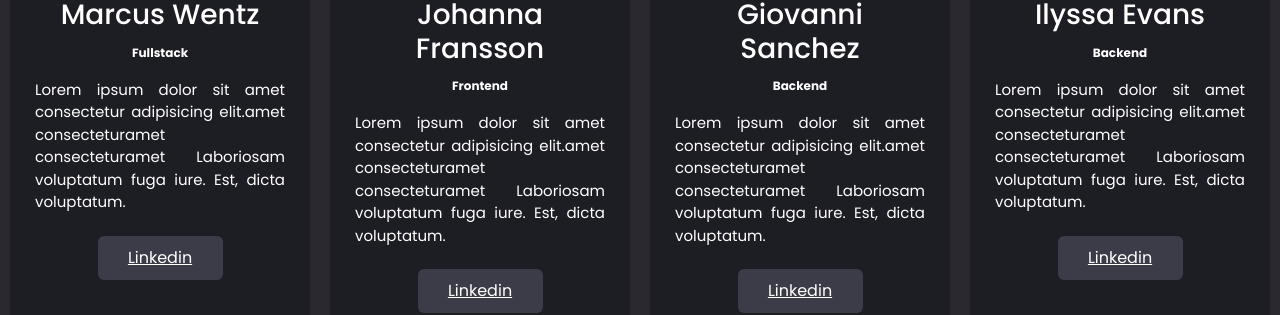
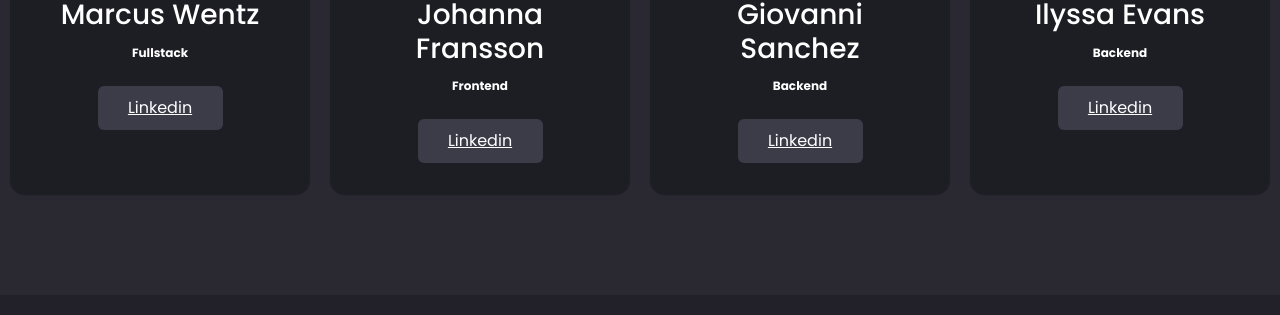
Before and after one commit to MarcusWentz/DisruptiveInsurance, a React (Create React App) app in the folder Frontend/insuredisrupt/: page / in a window 1280 px wide. Shown: the part 848-1163 px from the top of the page. Built offline with nearby package versions, Linux system fonts and the light colour scheme; the HTML template or start-up script is replaced by a standard one.

Commit message:
added connect metamask btn

```diff
--- a/Frontend/insuredisrupt/src/App.js
+++ b/Frontend/insuredisrupt/src/App.js
@@ -7,6 +7,7 @@ import Home from "./pages/Home";
 import Buy from "./pages/Buy";
 import Oracle from "./pages/Oracle";
 import Example from "./pages/Example";
+import Web3 from "web3";
 
 import React, { Component } from "react";
 
@@ -14,24 +15,54 @@ class App extends Component {
 	constructor(props) {
 		super(props);
 		this.state = {
-			account: "default",
+			account: [],
 		};
+		this.handleConnectMetamask = this.handleConnectMetamask.bind(this);
+	}
+
+	componentDidMount() {}
+
+	async handleConnectMetamask() {
+		let that = this;
+		const web3 = new Web3(Web3.givenProvider || "http://localhost:8545");
+		const network = await web3.eth.net.getNetworkType();
+		await window.ethereum.enable();
+		//Fetch account data:
+		const accountFromMetaMask = await web3.eth.getAccounts();
+		console.log(accountFromMetaMask, "account in app.js");
+		this.setState({ account: accountFromMetaMask });
+		console.log(this.state.account[0], "user metamask address");
 	}
 
 	render() {
 		return (
 			<div className="App-background">
 				<Router>
-					<Navbar />
+					<Navbar account={this.state.account} />
 					<Switch>
-						<Route exact path="/" component={Home} />
-						<Route path="/owner" component={Owner} />
-						<Route path="/buy" component={Buy} />
-						<Route path="/oracle" component={Oracle} />
-						<Route path="/example" component={Example} />
+						<Route exact path="/">
+							<Home account={this.state.account} />
+						</Route>
+						<Route path="/owner">
+							<Owner account={this.state.account} />
+						</Route>
+						<Route path="/buy">
+							<Buy account={this.state.account} />
+						</Route>
+						<Route path="/oracle">
+							<Oracle account={this.state.account} />
+						</Route>
 					</Switch>
 					<Footer />
 				</Router>
+				<div className="metamask-addr-container">
+					<button
+						className="btn btn-dark"
+						onClick={this.handleConnectMetamask}
+					>
+						Connect to Metamask
+					</button>
+				</div>
 			</div>
 		);
 	}
--- a/Frontend/insuredisrupt/src/components/MeetTheTeam.js
+++ b/Frontend/insuredisrupt/src/components/MeetTheTeam.js
@@ -17,11 +17,7 @@ class MeetTheTeam extends Component {
 						<span>
 							<b>Fullstack</b>
 						</span>
-						<p>
-							Lorem ipsum dolor sit amet consectetur adipisicing
-							elit.amet consecteturamet consecteturamet Laboriosam
-							voluptatum fuga iure. Est, dicta voluptatum.
-						</p>
+						<p></p>
 						<div class="btn">
 							<a
 								href="https://www.linkedin.com/in/marcus-wentz-a91351102/"
@@ -41,11 +37,7 @@ class MeetTheTeam extends Component {
 						<span>
 							<b>Frontend</b>
 						</span>
-						<p>
-							Lorem ipsum dolor sit amet consectetur adipisicing
-							elit.amet consecteturamet consecteturamet Laboriosam
-							voluptatum fuga iure. Est, dicta voluptatum.
-						</p>
+						<p></p>
 						<div class="btn">
 							<a
 								href="https://www.linkedin.com/in/franssonjohanna/"
@@ -64,11 +56,7 @@ class MeetTheTeam extends Component {
 						<span>
 							<b>Backend</b>
 						</span>
-						<p>
-							Lorem ipsum dolor sit amet consectetur adipisicing
-							elit.amet consecteturamet consecteturamet Laboriosam
-							voluptatum fuga iure. Est, dicta voluptatum.
-						</p>
+						<p></p>
 						<div class="btn">
 							<a
 								href="https://www.linkedin.com/in/sanchezgiovanni/"
@@ -87,11 +75,7 @@ class MeetTheTeam extends Component {
 						<span>
 							<b>Backend</b>
 						</span>
-						<p>
-							Lorem ipsum dolor sit amet consectetur adipisicing
-							elit.amet consecteturamet consecteturamet Laboriosam
-							voluptatum fuga iure. Est, dicta voluptatum.
-						</p>
+						<p></p>
 						<div class="btn">
 							<a
 								href="https://www.linkedin.com/in/ilyssaevans/"
--- a/Frontend/insuredisrupt/src/components/Navbar.js
+++ b/Frontend/insuredisrupt/src/components/Navbar.js
@@ -37,11 +37,6 @@ class Navbar extends Component {
 						</Link>
 					</li>
 				</ul>
-				<div className="metamask-addr-container">
-					<button className="btn btn-dark">
-						Connect to Metamask
-					</button>
-				</div>
 			</div>
 		);
 	}
--- a/Frontend/insuredisrupt/src/pages/Oracle.js
+++ b/Frontend/insuredisrupt/src/pages/Oracle.js
@@ -42,6 +42,7 @@ class Oracle extends Component {
 		this.handleRequestTimeNow = this.handleRequestTimeNow.bind(this);
 		this.handleRequestEruptionCoordinates =
 			this.handleRequestEruptionCoordinates.bind(this);
+		console.log(this.props, "WHAAAAAAAAAAAAT");
 	}
 
 	async loadBlockchainData() {
@@ -67,6 +68,7 @@ class Oracle extends Component {
 		this.setInitialValues(volcanoContract, chainlinkContract);
 		this.eventListener(volcanoContract);
 		//get current time
+		console.log(this.props.account, "what is props account in ORACLE");
 	}
 
 	setInitialValues(volcanoContract, chainlinkContract) {
```
